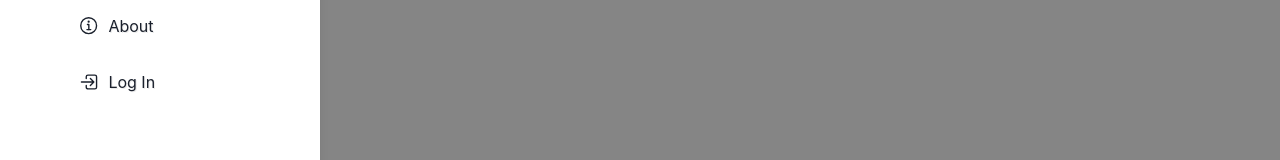
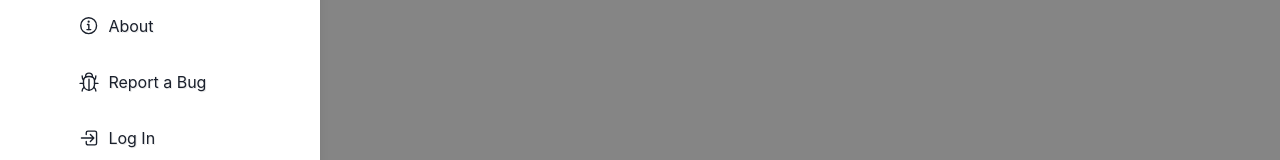
Before and after one commit to robertoloja/mandarin-app, a Next.js app in the folder frontend/: page / in a window 1280 px wide. Both pictures are taken after a click on the button 23 px from the left and 21 px from the top of the page. Shown: the part 530-690 px from the top of the page. Built offline with nearby package versions, Linux system fonts and the light colour scheme.

Commit message:
Add bug report link

```diff
--- a/frontend/src/components/NavPanel.tsx
+++ b/frontend/src/components/NavPanel.tsx
@@ -20,6 +20,7 @@ import {
   IoLogOutOutline,
   IoLibraryOutline,
   IoInformationCircleOutline,
+  IoBugOutline,
 } from 'react-icons/io5';
 import Link from 'next/link';
 import { useSelector } from 'react-redux';
@@ -137,6 +138,20 @@ function NavPanel(props: { isOpen: boolean; onClose: () => void }) {
               </HStack>
             </Link>
 
+            <Link href="https://forms.gle/j89uiVM2xv3CeK7HA">
+              <HStack>
+                <IoBugOutline size="22" />
+                <Text
+                  _hover={{ textDecoration: 'underline' }}
+                  textShadow={
+                    colorMode === 'light' ? lightTextShadow : darkTextShadow
+                  }
+                >
+                  Report a Bug
+                </Text>
+              </HStack>
+            </Link>
+
             <Link href="/auth" passHref onClick={handleAuthClick}>
               <HStack>
                 {user ? (
```
